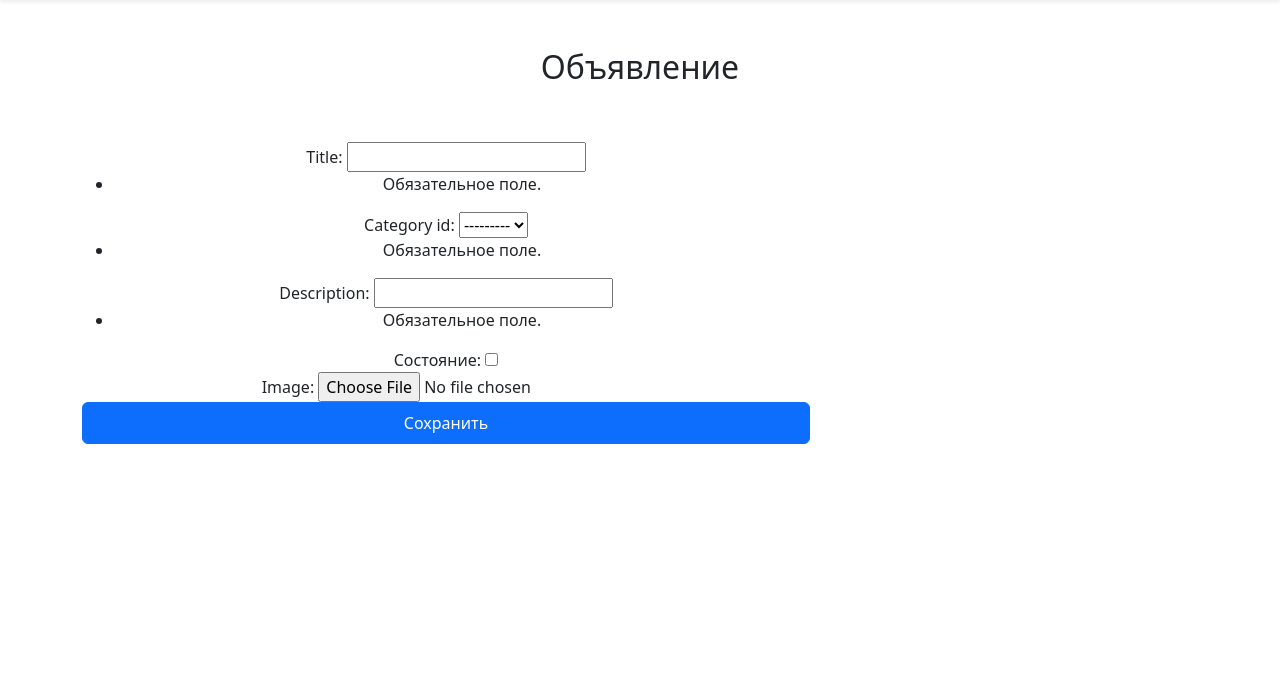
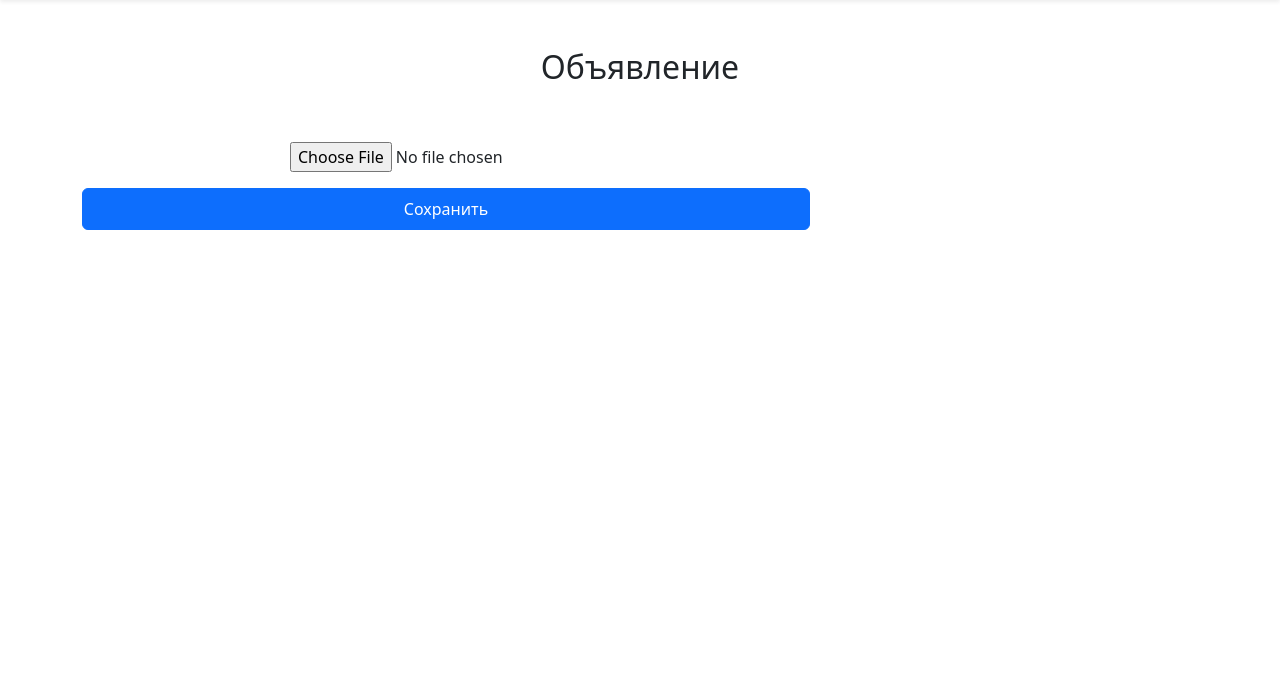
Before and after one commit to basterdv/DjangoProject, a Django app: page /advert/ in a window 1280 px wide. Shown: the part 56-740 px from the top of the page. Run offline with Django 5.2, Linux system fonts and the light colour scheme; data that the repository does not hold is empty; some libraries are stand-ins or nearby versions.

Commit message:
ФронтЭнд часть 5, работа с формами

```diff
--- a/DjangoProject/urls.py
+++ b/DjangoProject/urls.py
@@ -3,6 +3,7 @@ from django.contrib import admin
 from django.urls import path, include
 from django.conf.urls.static import static
 from exchange_things import views
+
 # from DjangoProject import settings
 
 urlpatterns = [
--- a/exchange_things/forms.py
+++ b/exchange_things/forms.py
@@ -19,19 +19,20 @@ class RegisterUserForm(UserCreationForm):
 class AdvertForm(forms.ModelForm):
     class Meta:
         model = Advert
-        # fields = '__all__'
-        fields = [
-            'title',
-            'category_id',
-            'description',
-            'conditions',
-            'image',
-        ]
-
-    image = forms.ImageField(required=False)
-    title = forms.CharField()
-    # category_id = forms.IntegerField()
-    description = forms.CharField()
+        fields = '__all__'
+    #     fields = [
+    #         'user_id'
+    #         'title',
+    #         'category_id',
+    #         'description',
+    #         'conditions',
+    #         'image',
+    #     ]
+    #
+    # image = forms.ImageField(required=False)
+    # title = forms.CharField()
+    # # category_id = forms.IntegerField()
+    # description = forms.CharField()
     # conditions = forms.CharField()
 
 
--- a/exchange_things/models.py
+++ b/exchange_things/models.py
@@ -47,17 +47,21 @@ class Category(models.Model):
 class Advert(models.Model):
     """ Объявления """
     id = models.AutoField(primary_key=True)
-    user_id = models.ForeignKey('CustomUser', null=False, on_delete=models.CASCADE)
-    category_id = models.ForeignKey('Category', null=False, on_delete=models.CASCADE)
-    title = models.CharField("Заголовок", max_length=350)
-    description = models.TextField('Описание', null=True)
-    # image = models.ImageField(upload_to='users_images', blank=True, null=True, verbose_name='Аватар')
-    image = models.ImageField("Картинка", upload_to='advert_images/', blank=True, null=True)
-    conditions = models.BooleanField('Состояние', default=0)
+    # user_id = models.ForeignKey('CustomUser', null=False, on_delete=models.CASCADE)
+    # category_id = models.ForeignKey('Category', null=False, on_delete=models.CASCADE)
+    # title = models.CharField("Заголовок", max_length=350)
+    # description = models.TextField('Описание', null=True)
+    image = models.ImageField("Картинка", upload_to='advert_images') #, blank=True, null=True)
+    # conditions = models.BooleanField('Состояние', default=0)
     created_at = models.DateTimeField('Дата создания', auto_now_add=True)
 
-    def __str__(self):
-        return self.title
+    class Meta:
+        db_table = 'adverts'
+        verbose_name = 'Объявление'
+        verbose_name_plural = 'Объявления'
+
+    # def __str__(self):
+    #     return self.title
 
 
 class ExchangeProposal(models.Model):
--- a/exchange_things/views.py
+++ b/exchange_things/views.py
@@ -8,8 +8,8 @@ from django.contrib.auth.views import LoginView, LogoutView
 from django.views import View
 from django.views.generic import TemplateView, FormView
 from django.contrib.auth import login
-from .forms import RegisterUserForm,AdvertForm
-from .models import Advert,Category,CustomUser
+from .forms import RegisterUserForm, AdvertForm
+from .models import Advert, Category, CustomUser
 
 
 class Login(LoginView):
@@ -54,23 +54,31 @@ def index(request):
 
 
 def advert(request):
-    advert_form = AdvertForm(data=request.POST, files=request.FILES)
+    advert_form = AdvertForm(data=request.POST, files=request.FILES,)
+    #                          instance=CustomUser.objects.get(id=request.user.id))
+
     if request.method == 'POST':
-        # advert_form = AdvertForm(request.POST, request.FILES)
+        advert_form = AdvertForm(request.POST,request.FILES)
+        print(f'form data - {advert_form.data}, files - {advert_form.files}')
+
         if advert_form.is_valid():
-            print('form valid')
+            print(f'form valid - ')
+            advert_form.save()
+            # if request.user.is_authenticated:
+                # us_id = CustomUser.objects.get(id=request.user.id)
+                # user_id = request.user.id
+                # my_instance = advert_form.save(commit=False)
+                # parent_instance = CustomUser.objects.get(id=request.user.id)
+                # my_instance.user_id = parent_instance
+                # instance = Advert.objects.get(id=1)
+                # advert_form.image = advert_form.data['image']
+                # advert_form.save()  # Saves the data to the database
 
-            if request.user.is_authenticated:
-                    # us_id = CustomUser.objects.get(id=request.user.id)
-                    # user_id = request.user.id
-                    my_instance = advert_form.save(commit=False)
-                    parent_instance = CustomUser.objects.get(id=request.user.id)
-                    my_instance.user_id = parent_instance
-                    my_instance.save()  # Saves the data to the database
-                    print('save form')
-                    return redirect('/')
-        else:
-            print('nnnnnnnnnnnnnnnnnnnnnnnnnn')
+            return redirect('/')
+        # else:
+        #     print('nnnnnnnnnnnnnnnnnnnnnnnnnn')
+
+    # else:
     #     advert_form = AdvertForm()
 
     return render(request, "advert/advert.html", {'advert_form': advert_form})
--- a/templates/advert/advert.html
+++ b/templates/advert/advert.html
@@ -20,20 +20,60 @@
 
             <div class="row g-5">
                 <div class="col-md-7 col-lg-8 text-center">
-                    <form method="post" class="needs-validation"  enctype="multipart/form-data">
+                    <form  method="post" enctype="multipart/form-data">
                         {% csrf_token %}
-                        <div>
-                            {% for field in advert_form %}
-                                <div class="form-group">
-                                    {{ field.label_tag }}
+{#                        <div class="col-md-12 mb-3">#}
+{#                            <label for="id_title" class="form-label">Заголовок</label>#}
+{#                            <input type="text" class="form-control" id="id_title" name="title"#}
+{#                                   placeholder="Введите заголовок" value="{{ advert_form.title.value }}">#}
+{#                            {% if  advert_form.title.errors %}#}
+{#                                <div class="alert alert-danger alert-dismissible fade show">{{ advert_form.title.errors }}</div>#}
+{#                            {% endif %}#}
+{#                        </div>#}
+{#                        <div class="col-md-12 mb-3">#}
+{#                            <label for="id_category" class="form-control" id="id_category">Категория</label>#}
+{#                            <select class="custom-select d-block w-100" id="id_category" name="category">#}
+{#                                <option value="{{ advert_form.category_id }}"></option>#}
+{#                            </select>#}
+{#                            {{ advert_form.category_id }}#}
+{#                            {% if  advert_form.category_id.errors %}#}
+{#                                <div class="alert alert-danger alert-dismissible fade show">{{ advert_form.category_id.errors }}</div>#}
+{#                            {% endif %}#}
+{#                        </div>#}
+{#                        <div class="col-md-12 mb-3">#}
+{#                            <label for="id_description" class="form-control">Описание</label>#}
+{#                            <input type="text" class="form-control" id="id_description" name="description"#}
+{#                                   value="{{ advert_form.description.value }}">#}
+{#                        </div>#}
+                        <div class="col-md-12 mb-3">
+{#                            <input type="file" class="form-control mt-3" id="id_image" name="image" accept="image/*">#}
+{#                            {% if  advert_form.image.errors %}#}
+{#                                <div class="alert alert-danger alert-dismissible fade show">{{ advert_form.image.errors }}</div>#}
+{#                            {% endif %}#}
+{#                            {% if advert_form.image.errors %}#}
+{#                                <div class="alert alert-danger alert-dismissible fade show">{{ advert_form.image.errors }}</div>#}
+{#                            {% endif %}#}
+                            {{ advert_form.image }}
+                        </div>
 
-                                        {{ field }}
 
-                                </div>
-                                <div class="error">{{ field.errors }}</div>
-                            {% endfor %}
-                        </div>
-                        <button class="btn btn-primary w-100 py-2" type="submit" >Сохранить</button>
+
+
+
+                        {#                        <div>#}
+                        {#                            {% for field in advert_form %}#}
+                        {#                                <div class="form-group">#}
+                        {#                                    {{ field.label_tag }}#}
+                        {##}
+                        {#                                    {{ field }}#}
+                        {##}
+                        {#                                </div>#}
+                        {#                                <div class="error">{{ field.errors }}</div>#}
+                        {#                            {% endfor %}#}
+                        {#                        </div>#}
+                        <button class="btn btn-primary w-100 py-2" type="submit" formaction="{% url 'advert' %}">
+                            Сохранить
+                        </button>
 
                         {#                        <button type="submit" name='submit_advert_form'>Submit</button>#}
                     </form>
--- a/templates/base.html
+++ b/templates/base.html
@@ -91,7 +91,7 @@
                     <ul class="list-unstyled">
                         {% if user.is_authenticated %}
 {#                            <form method="post" action="{% url 'logout' %}">#}
-                                                            <form method="post">
+                            <form method="post">
                                 {% csrf_token %}
                                 {% if  user.is_staff %}
                                     <li><a href="/admin/" class="text-white">Админка</a></li>
```
Also changed, not shown: DjangoProject/settings.py (+7 -0 lines), exchange_things/admin.py (+11 -11 lines).
